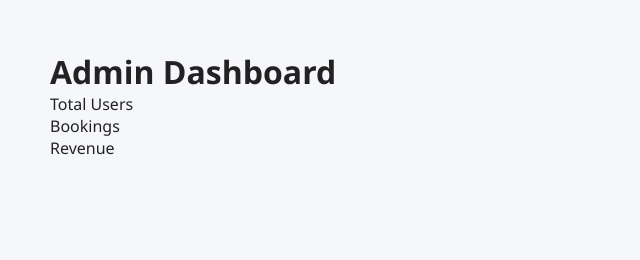
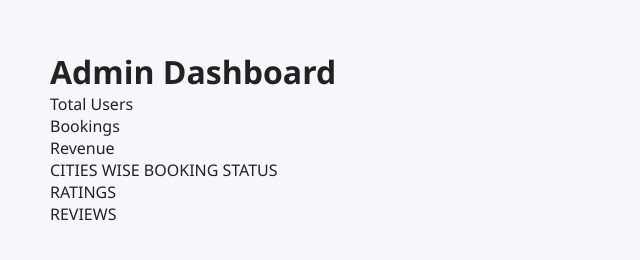
Before and after one commit to sandeepkuma123s/onway-services, a website: page public/admin.html in a window 1280 px wide. Shown: the whole page, without its empty margins (0-640 px from the left). Drawn offline with Linux system fonts and the light colour scheme.

Commit message:
Enhance admin dashboard with new information sections
Added additional sections for booking status, ratings, and reviews.

```diff
--- a/public/admin.html
+++ b/public/admin.html
@@ -12,7 +12,11 @@
   <p>Total Users</p>
   <p>Bookings</p>
   <p>Revenue</p>
+  <P>CITIES WISE BOOKING STATUS</P>
+  <P>RATINGS</P>
+  <P>REVIEWS</P>
 </div>
 
 </body>
+
 </html>
```
